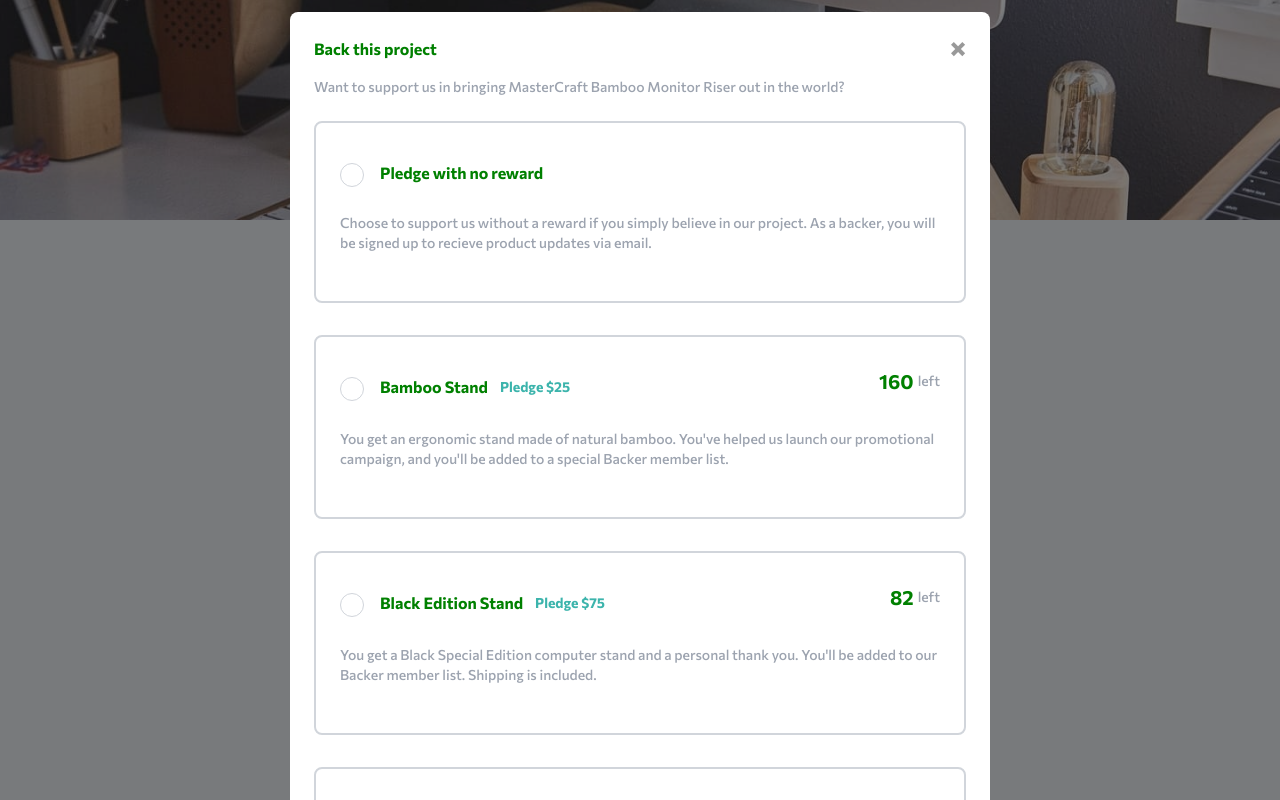
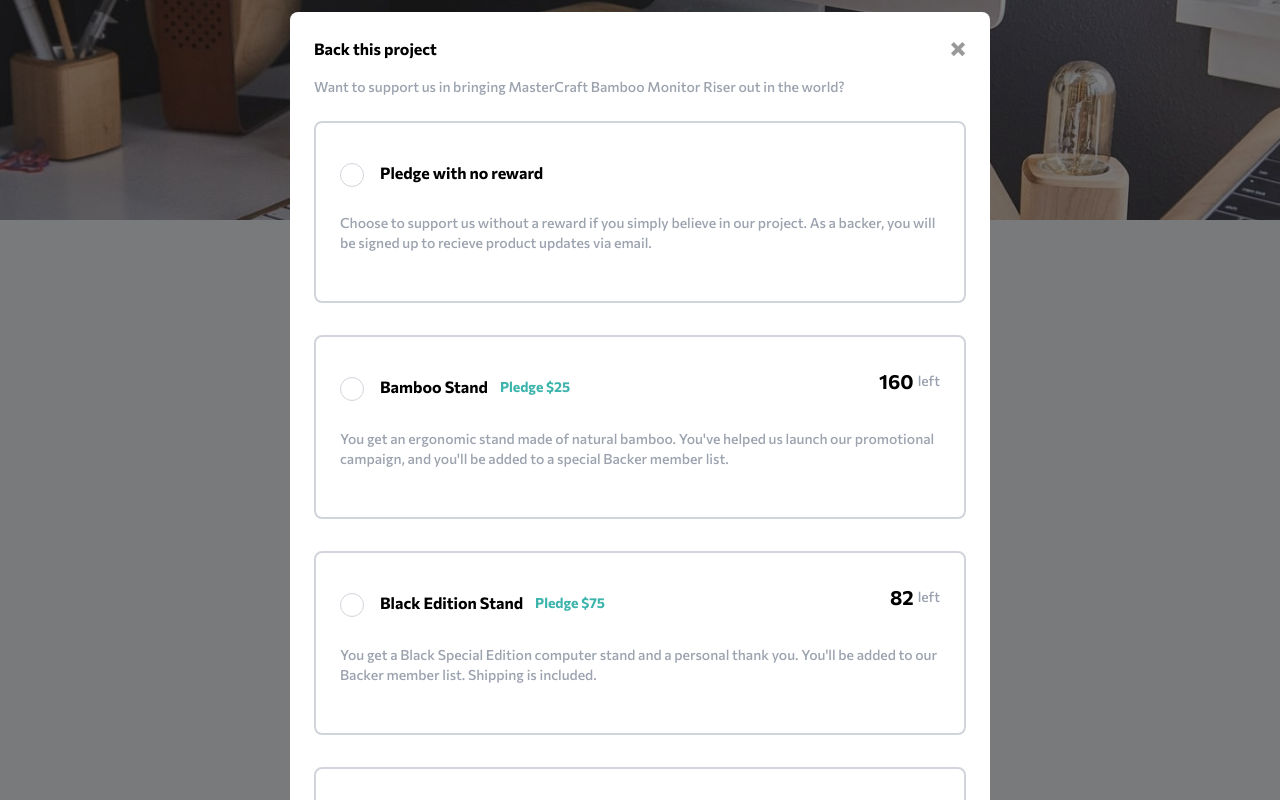
Before and after one commit to Darksied95/Crowding-produt-page, a React (Create React App) app: page / in a window 1280 px wide. Both pictures are taken after a click on the button "Back this project". Shown: the part 100-900 px from the top of the page. Built offline with nearby package versions, Linux system fonts and the light colour scheme.

Commit message:
fixed color issues

```diff
--- a/src/components/Modals/MainModal/MainModal.jsx
+++ b/src/components/Modals/MainModal/MainModal.jsx
@@ -1,9 +1,8 @@
-import { useState } from "react";
+import { useState, useEffect } from "react";
 import Cards from "./Cards";
 import FinishedModal from "./FinishedModal";
 import closeIcon from "../../../assets/icon-close-modal.svg";
 import "./mainModal.css";
-import { useEffect } from "react";
 
 const MainModal = ({
   onHide,
@@ -33,7 +32,13 @@
       {finished ? (
         <FinishedModal hideFinished={setFinishedToFalse} />
       ) : (
-        <div className="bg-white w-[90vw]  max-w-[700px] mx-auto mt-4 px-6 py-px rounded-lg absolute top-24 left-2/4 -translate-x-1/2 md:h-[1060px] z-20 mainModal">
+        <div
+          className={
+            finished
+              ? `bg-white w-[90vw] opacity-0 max-w-[700px] mx-auto mt-4 px-6 py-px rounded-lg absolute top-24 left-2/4 -translate-x-1/2 md:h-[1060px] z-20 mainModal`
+              : `bg-white w-[90vw] opacity-0 max-w-[700px] mx-auto mt-4 px-6 py-px rounded-lg absolute top-24 left-2/4 -translate-x-1/2 md:h-[1060px] z-20 mainModal`
+          }
+        >
           <header className="flex justify-between items-center mt-6 mb-4">
             <h1 className="font-bold ">Back this project</h1>
             <img
--- a/src/components/Modals/MainModal/mainModal.css
+++ b/src/components/Modals/MainModal/mainModal.css
@@ -1,5 +1,4 @@
 .mainModal {
-  color: green;
-  width: 100%;
-  transition: all 10s ease-in;
+  opacity: 1;
+  transition: opacity 5000ms ease-in-out;
 }
```
